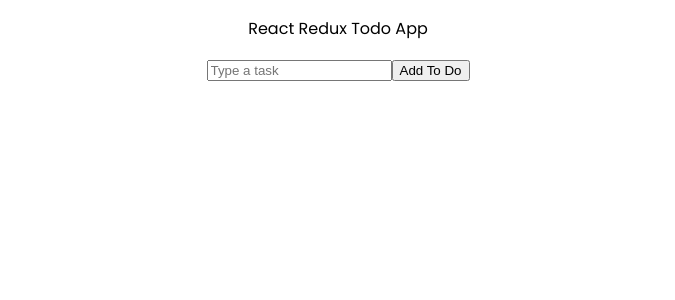
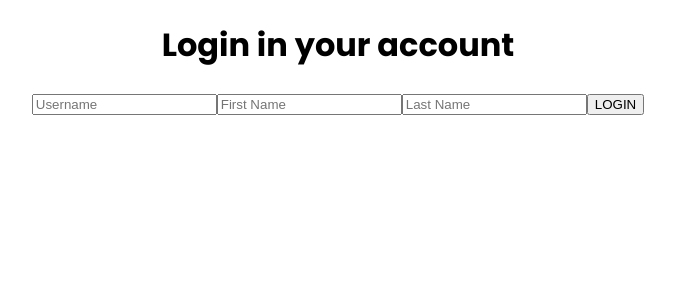
Before and after one commit to dlasap-fs/qooper-todo, a React (Create React App) app: page /signIn in a window 1280 px wide. Before the commit this address led to /. Shown: the top 300 px of the page, without its empty margins (302-977 px from the left). Built offline with nearby package versions, Linux system fonts and the light colour scheme.

Commit message:
Updated logic for redirection and using of app, added working Sign In Page and stored info on localStorage

```diff
--- a/src/App.js
+++ b/src/App.js
@@ -2,9 +2,10 @@
 import "./App.css";
 import { useDispatch, useSelector } from "react-redux";
 import { AddTodoAction, RemoveTodoAction } from "./actions/TodoActions";
-import { Router, Routes, Route, Navigate } from "react-router-dom";
+import { Routes, Route, Navigate } from "react-router-dom";
 import SignIn from "./components/SignInPage";
 import PrivateRoutes from "./utils/PrivateRoutes";
+import { setLocalStorageItem } from "./utils/localStorageHelper";
 
 function App() {
   const [todo, setTodo] = useState("");
@@ -27,7 +28,8 @@
     clearField();
   };
 
-  const handleSignIn = () => {
+  const handleSignIn = (user) => {
+    setLocalStorageItem("user", JSON.stringify(user));
     setIsSignedIn(true);
   };
 
@@ -59,11 +61,11 @@
             }
             path="/"
             exact
-          ></Route>
+          />
           <Route path="*" element={<>Page not found.</>} />
-          <Route path="/signIn" element={<Navigate to="/" />} />
         </Route>
         <Route element={<SignIn onSignIn={handleSignIn} />} path="/signIn" exact />
+        <Route path="*" element={<>Page not found.</>} />
         <Route path="*" element={<Navigate to="/signIn" />} />
       </Routes>
     </div>
--- a/src/components/SignInPage.js
+++ b/src/components/SignInPage.js
@@ -1,13 +1,37 @@
+import { Navigate } from "react-router-dom";
+import { getLocalStorageItem } from "../utils/localStorageHelper";
+import { useState } from "react";
+
 export default function SignIn({ onSignIn }) {
+  const user = JSON.parse(getLocalStorageItem("user"));
+
+  const [userDetails, setUserDetails] = useState({
+    userName: "",
+    firstName: "",
+    lastName: "",
+  });
+
+  const isSignedIn = !!user?.userName;
+
+  if (isSignedIn) return <Navigate to="/" />;
+
+  const handleChangeInput = (e) => {
+    setUserDetails((user) => {
+      return {
+        ...user,
+        [e.target.id]: e.target.value,
+      };
+    });
+  };
+
   return (
     <>
       <h1>Login in your account</h1>
-
       <form>
-        <input placeholder="Username" />
-        <input placeholder="First Name" />
-        <input placeholder="Last Name" />
-        <button onClick={() => onSignIn()}>LOGIN</button>
+        <input placeholder="Username" id="userName" value={userDetails.userName} onChange={handleChangeInput} />
+        <input placeholder="First Name" id="firstName" value={userDetails.firstName} onChange={handleChangeInput} />
+        <input placeholder="Last Name" id="lastName" value={userDetails.lastName} onChange={handleChangeInput} />
+        <button onClick={() => onSignIn(userDetails)}>LOGIN</button>
       </form>
     </>
   );
--- a/src/utils/PrivateRoutes.js
+++ b/src/utils/PrivateRoutes.js
@@ -1,7 +1,9 @@
 import { Outlet, Navigate } from "react-router-dom";
+import { getLocalStorageItem } from "./localStorageHelper";
 
 const PrivateRoutes = () => {
-  let isSignedIn = true;
+  const user = JSON.parse(getLocalStorageItem("user"));
+  let isSignedIn = !!user?.userName;
 
   return isSignedIn ? <Outlet /> : <Navigate to="/signIn" />;
 };
```
